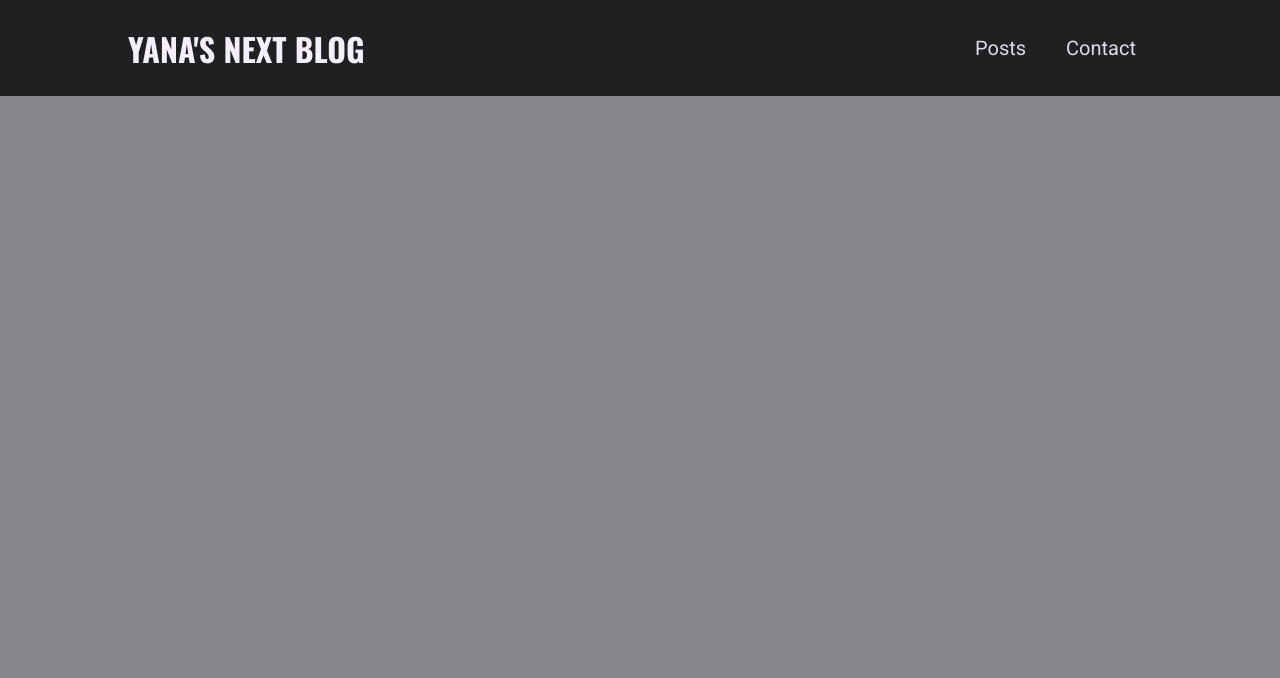
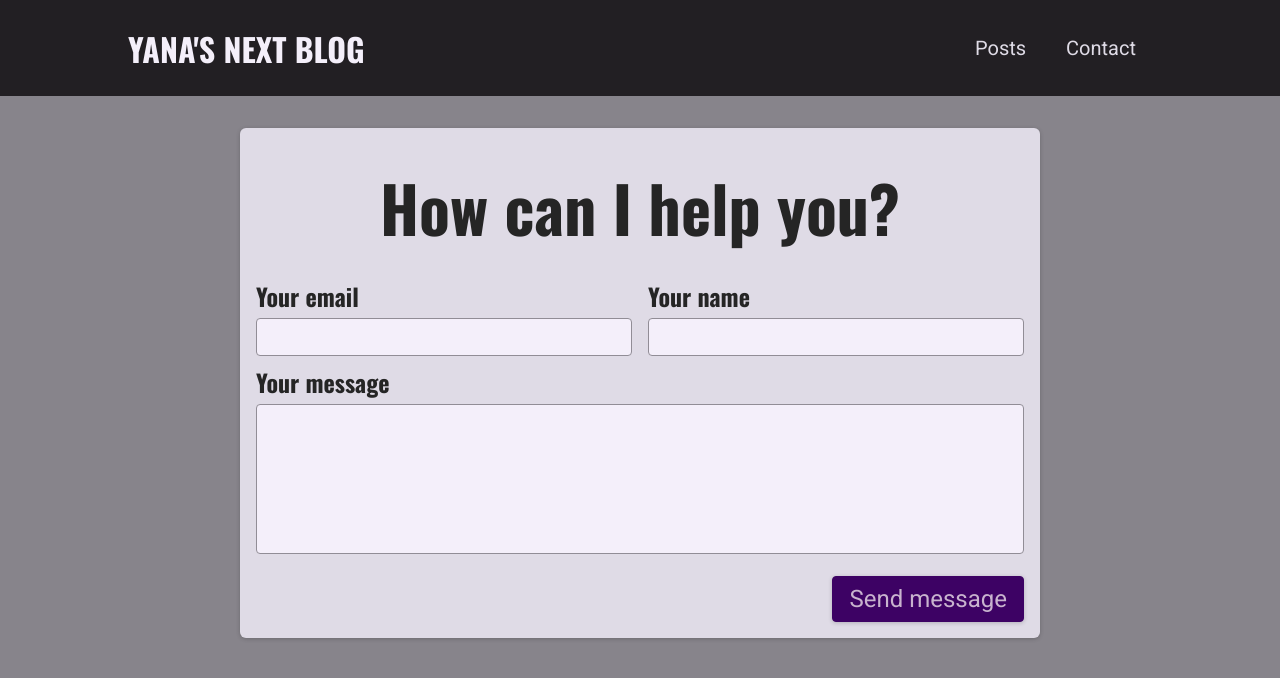
Before and after one commit to yanakarpovych/nextjs-typescript-mongodb-react-markdown, a Next.js app: page /contact in a window 1280 px wide. Shown: the top 678 px of the page. Built offline with nearby package versions, Linux system fonts and the light colour scheme.

Commit message:
feat: add contact form component

```diff
--- /dev/null
+++ b/components/contact/contact-form.module.css
@@ -0,0 +1,73 @@
+.contact {
+  margin: var(--size-8) auto;
+  border-radius: 6px;
+  background-color: var(--color-grey-100);
+  width: 90%;
+  max-width: 50rem;
+  padding: var(--size-4);
+  box-shadow: 0 1px 4px rgba(0, 0, 0, 0.2);
+  font-size: var(--size-6);
+}
+
+.contact h1 {
+  font-size: var(--size-8);
+  margin: var(--size-4) 0;
+  text-align: left;
+}
+
+.form label {
+  display: block;
+  font-family: "Oswald", sans-serif;
+  font-weight: bold;
+  margin: var(--size-2) 0 var(--size-1) 0;
+}
+
+.form input,
+.form textarea {
+  font: inherit;
+  padding: var(--size-1);
+  border-radius: 4px;
+  width: 100%;
+  border: 1px solid var(--color-grey-400);
+  background-color: var(--color-grey-50);
+  resize: none;
+}
+
+.controls {
+  display: flex;
+  column-gap: 1rem;
+  flex-wrap: wrap;
+}
+
+.control {
+  flex: 1;
+  min-width: 10rem;
+}
+
+.actions {
+  margin-top: var(--size-4);
+  text-align: right;
+}
+
+.form button {
+  font: inherit;
+  cursor: pointer;
+  background-color: var(--color-primary-700);
+  border: 1px solid var(--color-primary-700);
+  padding: var(--size-2) var(--size-4);
+  border-radius: 4px;
+  color: var(--color-primary-50);
+  box-shadow: 0 1px 4px rgba(0, 0, 0, 0.2);
+}
+
+.form button:hover {
+  background-color: var(--color-primary-500);
+  border-color: var(--color-primary-500);
+}
+
+@media (min-width: 768px) {
+  .contact h1 {
+    font-size: var(--size-16);
+    text-align: center;
+  }
+}
--- /dev/null
+++ b/components/contact/contact-form.tsx
@@ -0,0 +1,30 @@
+import classes from "./contact-form.module.css";
+
+function ContactForm() {
+  return (
+    <section className={classes.contact}>
+      <h1>How can I help you?</h1>
+      <form className={classes.form}>
+        <div className={classes.controls}>
+          <div className={classes.control}>
+            <label htmlFor="email">Your email</label>
+            <input type="email" id="email" required />
+          </div>
+          <div className={classes.control}>
+            <label htmlFor="name">Your name</label>
+            <input type="text" id="name" required />
+          </div>
+        </div>
+        <div className={classes.control}>
+          <label htmlFor="message">Your message</label>
+          <textarea id="message" rows={5}></textarea>
+        </div>
+        <div className={classes.actions}>
+          <button>Send message</button>
+        </div>
+      </form>
+    </section>
+  );
+}
+
+export default ContactForm;
--- a/pages/contact.tsx
+++ b/pages/contact.tsx
@@ -1,3 +1,9 @@
-function ContactPage() {}
+import ContactForm from "../components/contact/contact-form";
+
+function ContactPage() {
+  return (
+    <ContactForm />
+  )
+}
 
 export default ContactPage;
```
